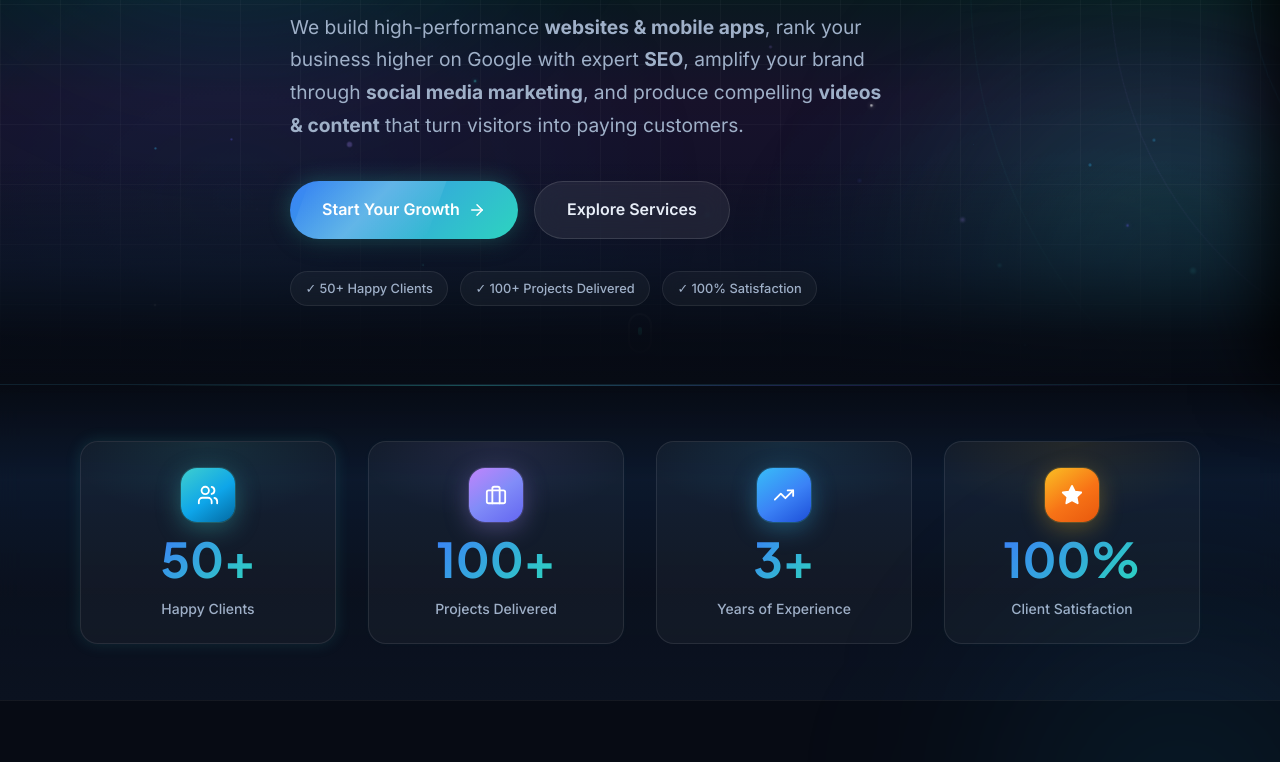
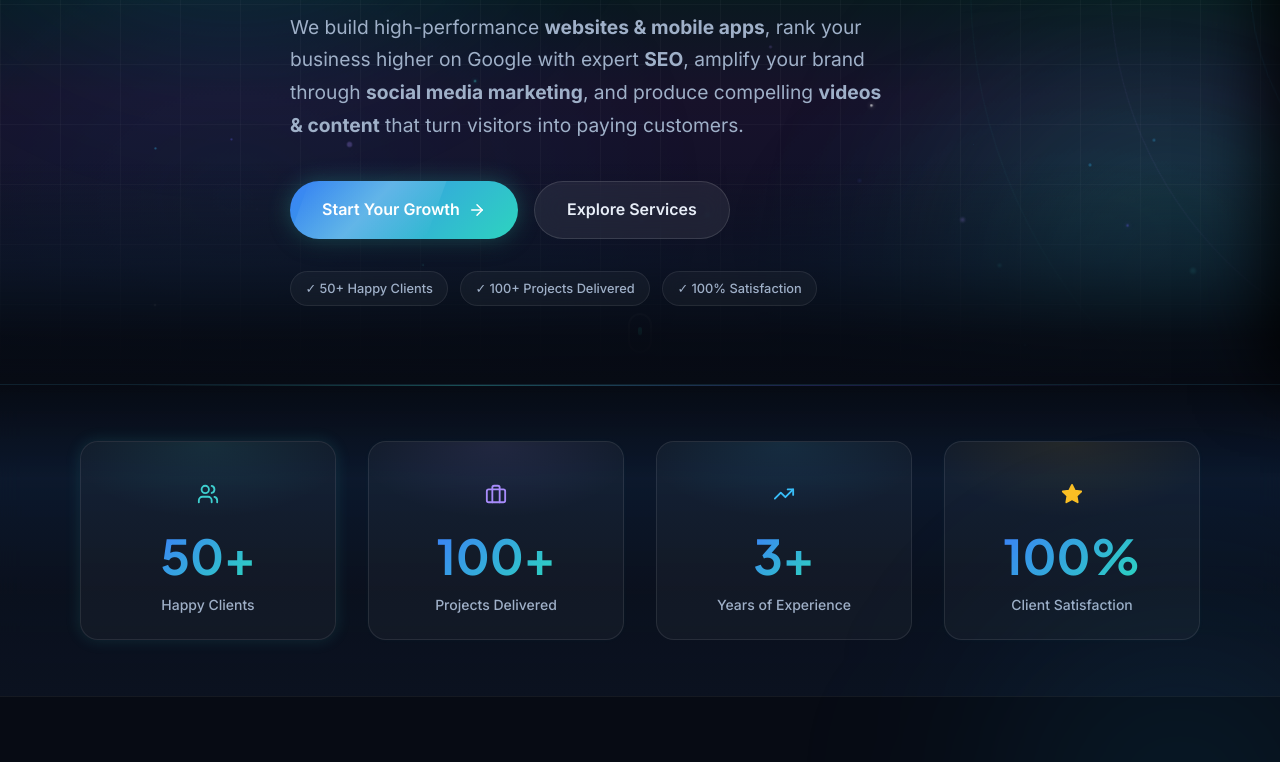
Before and after one commit to tanmoymondal1312/Profimize, a Django app: page / in a window 1280 px wide. Shown: the part 416-1178 px from the top of the page. Run offline with Django 4.2, Linux system fonts and the light colour scheme; data comes from the database, SQL or seed files in the repository; both versions use the stored data as it was after the commit; parts of the project's set-up code (start-up, migrations or seed data) failed here and were passed over; some libraries are stand-ins or nearby versions.

Commit message:
Auto-save changes

```diff
--- a/static/css/main.css
+++ b/static/css/main.css
@@ -2314,78 +2314,22 @@ body.page-home .blog-preview-grid > div.fx-u .post-card {
   transform: translateY(-5px);
 }
 
-/* ── Icon container — gradient pill ─────────────────────────────── */
+/* ── Icon — no background, just a coloured SVG ───────────────────── */
 .stat-icon {
-  width: 54px; height: 54px;
-  border-radius: 16px;
+  width: 52px; height: 52px;
   display: flex; align-items: center; justify-content: center;
-  margin-bottom: .4rem;
-  position: relative;
-  /* gradient painted via ::before so we can also add glow shadow */
-  transition: transform .35s cubic-bezier(.34,1.3,.64,1),
-              box-shadow .35s ease;
-  color: #fff;              /* SVG icons always white on gradient bg */
+  margin-bottom: .3rem;
+  background: none;
+  border: none;
+  box-shadow: none;
+  transition: transform .35s cubic-bezier(.34,1.3,.64,1);
   flex-shrink: 0;
 }
-
-/* Gradient background layer */
-.stat-icon::before {
-  content: '';
-  position: absolute;
-  inset: 0;
-  border-radius: inherit;
-  transition: opacity .35s ease;
-}
-
-/* SVG sits above the gradient */
-.stat-icon svg { position: relative; z-index: 1; }
-
-.stat-item:hover .stat-icon {
-  transform: scale(1.12) rotate(-6deg);
-}
-
-/* ── Per-card gradient themes ──────────────────────────────────── */
-
-/* Card 1 — Cyan → Teal */
-.stat-item:nth-child(1) .stat-icon {
-  box-shadow: 0 6px 24px rgba(62,207,207,.35), 0 0 0 1px rgba(62,207,207,.2);
-}
-.stat-item:nth-child(1) .stat-icon::before {
-  background: linear-gradient(145deg, #3ecfcf 0%, #0ea5e9 55%, #0369a1 100%);
-}
-.stat-item:nth-child(1):hover .stat-icon {
-  box-shadow: 0 10px 32px rgba(62,207,207,.5), 0 0 0 1px rgba(62,207,207,.3);
-}
-
-/* Card 2 — Violet → Indigo */
-.stat-item:nth-child(2) .stat-icon {
-  box-shadow: 0 6px 24px rgba(167,139,250,.35), 0 0 0 1px rgba(167,139,250,.2);
-}
-.stat-item:nth-child(2) .stat-icon::before {
-  background: linear-gradient(145deg, #c084fc 0%, #818cf8 50%, #6366f1 100%);
-}
-.stat-item:nth-child(2):hover .stat-icon {
-  box-shadow: 0 10px 32px rgba(167,139,250,.5), 0 0 0 1px rgba(167,139,250,.3);
-}
-
-/* Card 3 — Sky → Blue */
-.stat-item:nth-child(3) .stat-icon {
-  box-shadow: 0 6px 24px rgba(56,189,248,.35), 0 0 0 1px rgba(56,189,248,.2);
-}
-.stat-item:nth-child(3) .stat-icon::before {
-  background: linear-gradient(145deg, #38bdf8 0%, #3b82f6 55%, #1d4ed8 100%);
-}
-.stat-item:nth-child(3):hover .stat-icon {
-  box-shadow: 0 10px 32px rgba(56,189,248,.5), 0 0 0 1px rgba(56,189,248,.3);
-}
-
-/* Card 4 — Amber → Orange */
-.stat-item:nth-child(4) .stat-icon {
-  box-shadow: 0 6px 24px rgba(251,191,36,.3), 0 0 0 1px rgba(251,191,36,.18);
-}
-.stat-item:nth-child(4) .stat-icon::before {
-  background: linear-gradient(145deg, #fbbf24 0%, #f97316 55%, #ea580c 100%);
-}
-.stat-item:nth-child(4):hover .stat-icon {
-  box-shadow: 0 10px 32px rgba(251,146,60,.5), 0 0 0 1px rgba(251,191,36,.3);
-}
+.stat-icon::before { display: none; }          /* kill old gradient layer */
+.stat-item:hover .stat-icon { transform: scale(1.18) rotate(-6deg); }
+
+/* Per-card icon colour — gradient applied directly to the SVG via color */
+.stat-item:nth-child(1) .stat-icon { color: #3ecfcf; }   /* cyan   */
+.stat-item:nth-child(2) .stat-icon { color: #a78bfa; }   /* violet */
+.stat-item:nth-child(3) .stat-icon { color: #38bdf8; }   /* sky    */
+.stat-item:nth-child(4) .stat-icon { color: #fbbf24; }   /* amber  */
```
Also changed, not shown: db.sqlite3, static/img/leads-profiles/avijit-halder.webp (added).
